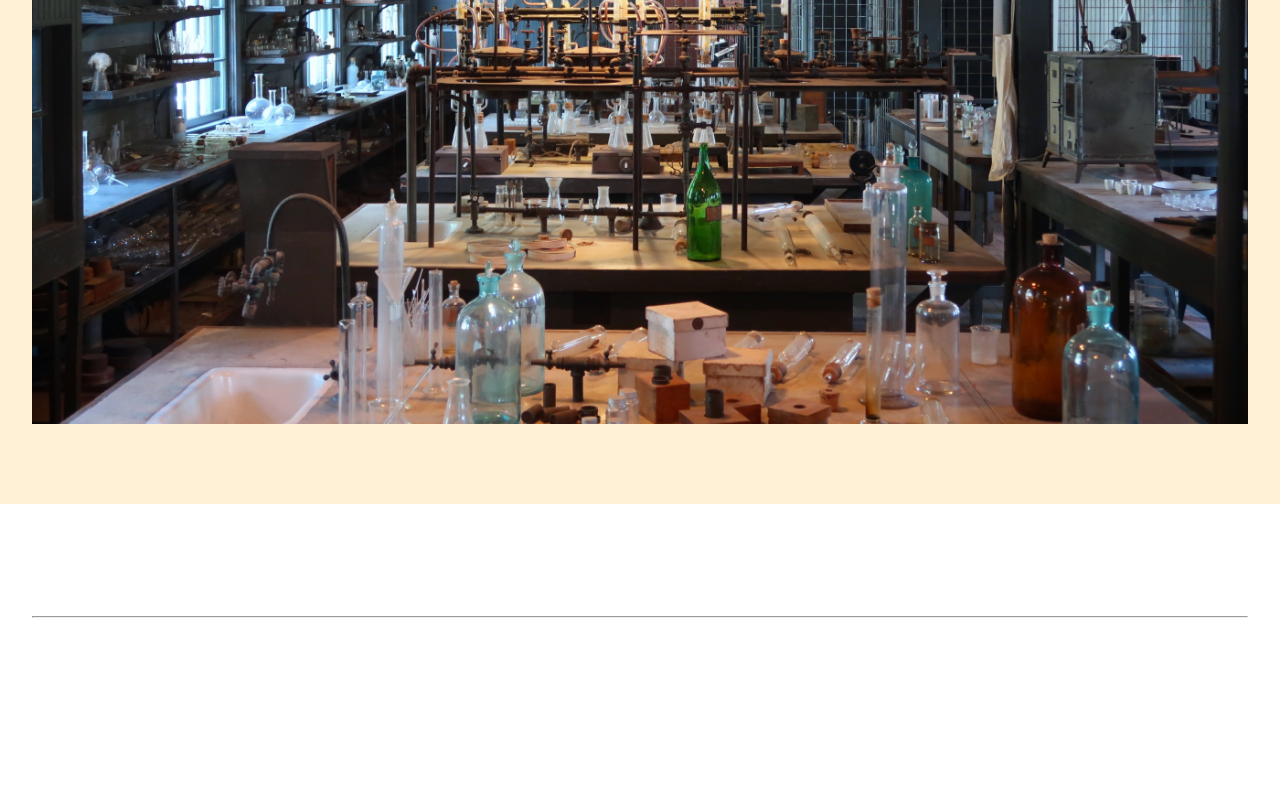
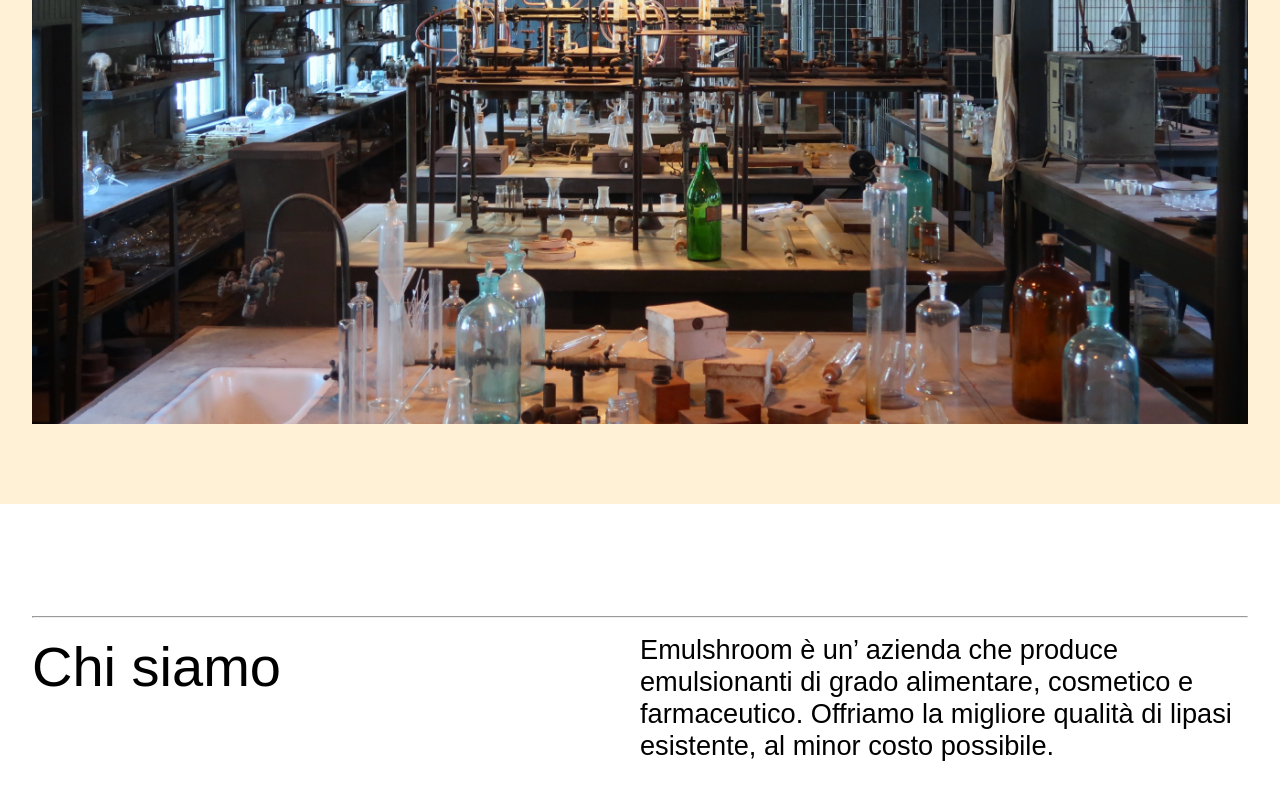
Before and after one commit to rikvik2006/Emulshroom, a Next.js app: page /about-us in a window 1280 px wide. Shown: the part 980-1780 px from the top of the page. Before the commit the page ends 1710 px from the top, so only its background shows below. Built offline with nearby package versions, Linux system fonts and the light colour scheme; a web font is replaced by a local one.

Commit message:
Feat(about-us): Added about us section

```diff
--- /dev/null
+++ b/src/components/aboutUs/mainContent/chiSiamo/index.module.scss
@@ -0,0 +1,17 @@
+.container {
+    display: grid;
+    grid-template-columns: repeat(2, 50%);
+    flex-direction: row;
+    justify-content: space-between;
+    font-family: "Sohne", sans-serif;
+
+    h1 {
+        font-size: 3.5rem;
+        font-weight: 300;
+    }
+
+    .description {
+        font-size: 1.7rem;
+
+    }
+}
--- /dev/null
+++ b/src/components/aboutUs/mainContent/chiSiamo/index.tsx
@@ -0,0 +1,16 @@
+import { FC } from "react";
+import style from "./index.module.scss";
+
+const ChiSiamo: FC = () => {
+    return (
+
+        <div className={style.container}>
+            <h1>Chi siamo</h1>
+            <div className={style.description}>
+                Emulshroom è un’ azienda che produce emulsionanti di grado alimentare, cosmetico e farmaceutico. Offriamo la migliore qualità di lipasi esistente, al minor costo possibile.
+            </div>
+        </div>
+    )
+}
+
+export default ChiSiamo;
--- a/src/components/aboutUs/mainContent/index.tsx
+++ b/src/components/aboutUs/mainContent/index.tsx
@@ -1,11 +1,12 @@
 import { FC } from 'react'
+import ChiSiamo from './chiSiamo'
 
 type Props = {}
 
 
 const MainContent: FC<Props> = () => {
     return (
-        <div>MainContent</div>
+        <ChiSiamo />
     )
 }
 
--- a/src/pages/about-us.tsx
+++ b/src/pages/about-us.tsx
@@ -10,6 +10,7 @@ import logoWhite from "../../public/img/logo.png"
 import logoBlue from "../../public/img/LogoBlue.png"
 import logoBlack from "../../public/img/LogoBlack.png"
 import AboutUsNavbar from '@components/aboutUs/header';
+import MainContent from '@components/aboutUs/mainContent';
 
 type Props = {}
 
@@ -51,7 +52,7 @@ const AboutUs: NextPage<Props> = () => {
             <div className={style.container}>
                 <div className={style.mainContainer}>
                     <hr />
-
+                    <MainContent />
                 </div>
             </div>
 
```
Also changed, not shown: src/pages/index.tsx (+8 -0 lines).
